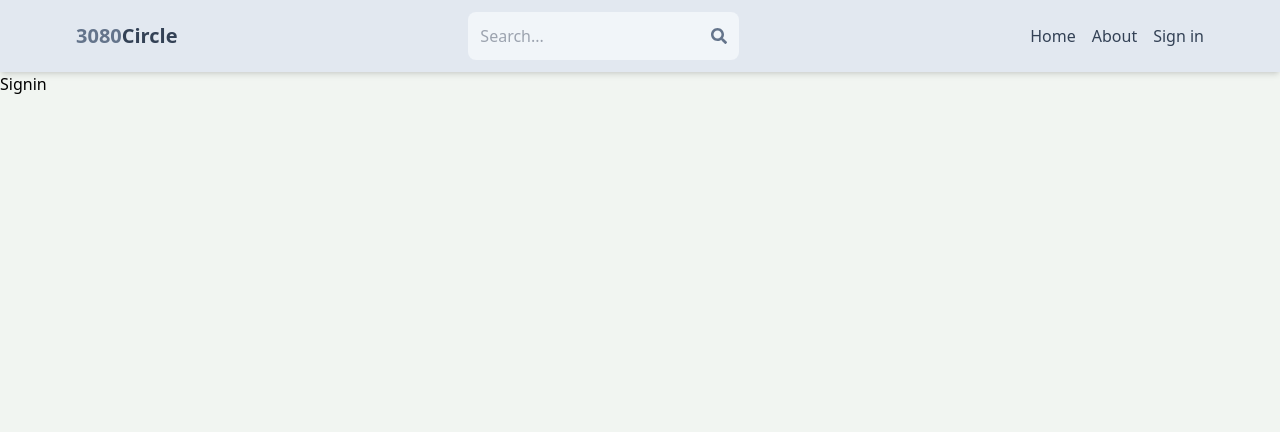
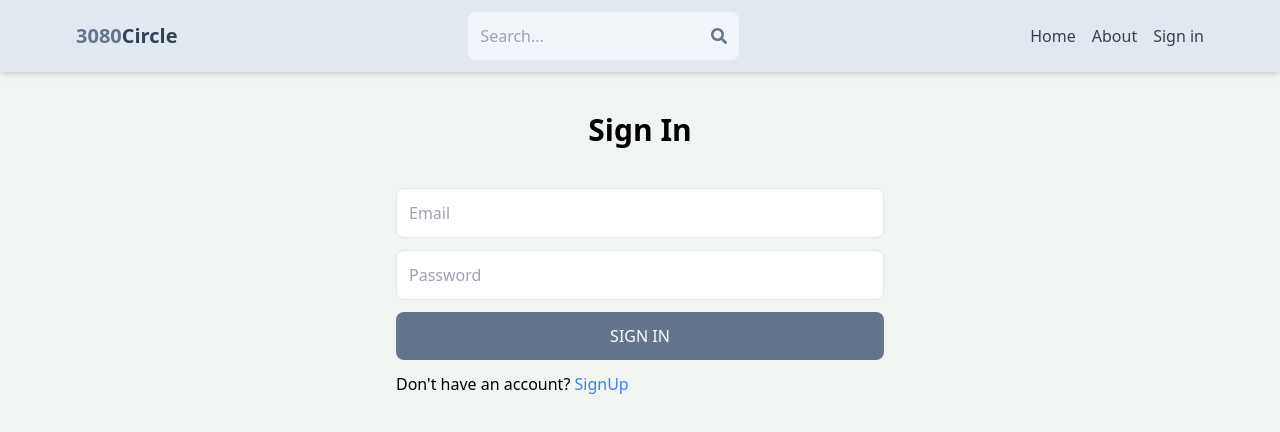
Before and after one commit to Sammmy-dev/real-estate-web-app, a React (Vite) app in the folder client/: page /sign-in in a window 1280 px wide. Shown: the top 432 px of the page. Built offline with nearby package versions, Linux system fonts and the light colour scheme.

Commit message:
Completed signin page UI and functionality

```diff
--- a/client/src/Pages/SignUp.jsx
+++ b/client/src/Pages/SignUp.jsx
@@ -48,6 +48,7 @@ const SignUp = () => {
   return (
     <div className='p-3 max-w-lg mx-auto'>
       <h1 className=' my-7 text-center text-3xl font-semibold'>SignUp</h1>
+      {error && <p className='text-red-500 mt-3'>{error}</p>}
       <form onSubmit={handleSubmit} action="" className='flex flex-col gap-3 mt-10'>
         <input type="text" placeholder='Username' className='border block p-3 rounded-lg' id='username' onChange={handleChange}/>
         <input type="email" placeholder='Email' className='border block p-3 rounded-lg' id='email' onChange={handleChange}/>
@@ -57,7 +58,6 @@ const SignUp = () => {
         </button>
       </form>
       <p className='mt-3'>Have an account? <Link to="/sign-in" className='text-blue-500'>Signin</Link></p>
-      {error && <p className='text-red-500 mt-3'>{error}</p>}
     </div>
   )
 }
--- a/client/src/Pages/Signin.jsx
+++ b/client/src/Pages/Signin.jsx
@@ -1,9 +1,65 @@
-import React from 'react'
+import React, { useState } from 'react'
+import { Link, useNavigate } from 'react-router-dom'
 
-const Signin = () => {
+const SignUp = () => {
+  const [formData, setFormData] = useState({});
+  const [error, setError] = useState(null);
+  const [loading, setLoading] = useState(false);
+  const handleChange = (e)=>{
+        setFormData({
+          ...formData,
+          [e.target.id]: e.target.value
+        })
+  };
+  const navigate = useNavigate();
+
+  const handleSubmit = async(e)=>{
+    e.preventDefault();
+    try {
+      setLoading(true);
+      const res = await fetch("/api/auth/signin",
+        {
+          method:'POST',
+          headers:{
+            'Content-Type':'application/json'
+          },
+          body:JSON.stringify(formData),
+        }
+      );
+      const data = await res.json();
+      console.log(data);
+
+      if (data.success === false) {
+        setLoading(false);
+        setError(data.message);
+        return;
+      };
+      setLoading(false);
+      setError(null);
+      navigate('/')
+    } catch (error) {
+      setLoading(false);
+      setError(error.message);
+    }
+
+    // console.log(data);
+  };
+
   return (
-    <div>Signin</div>
+    <div className='p-3 max-w-lg mx-auto'>
+      <h1 className=' my-7 text-center text-3xl font-semibold'>Sign In</h1>
+      {error && <p className='text-red-500 mt-3'>{error}</p>}
+      <form onSubmit={handleSubmit} action="" className='flex flex-col gap-3 mt-10'>
+        <input type="email" placeholder='Email' className='border block p-3 rounded-lg' id='email' onChange={handleChange}/>
+        <input type="password" placeholder='Password' className='border block p-3 rounded-lg' id='password' onChange={handleChange}/>
+        <button disabled={loading} className='bg-slate-500 text-white rounded-lg uppercase hover:bg-slate-950 p-3 disabled:opacity-80'>
+          {loading ? 'loading...': "Sign In"}
+        </button>
+      </form>
+      <p className='mt-3'>Don't have an account? <Link to="/sign-up" className='text-blue-500'>SignUp</Link></p>
+      {/* {error && <p className='text-red-500 mt-3'>{error}</p>} */}
+    </div>
   )
 }
 
-export default Signin
+export default SignUp
```
Also changed, not shown: 1 other file (tests, documents, lock files or other folders).
